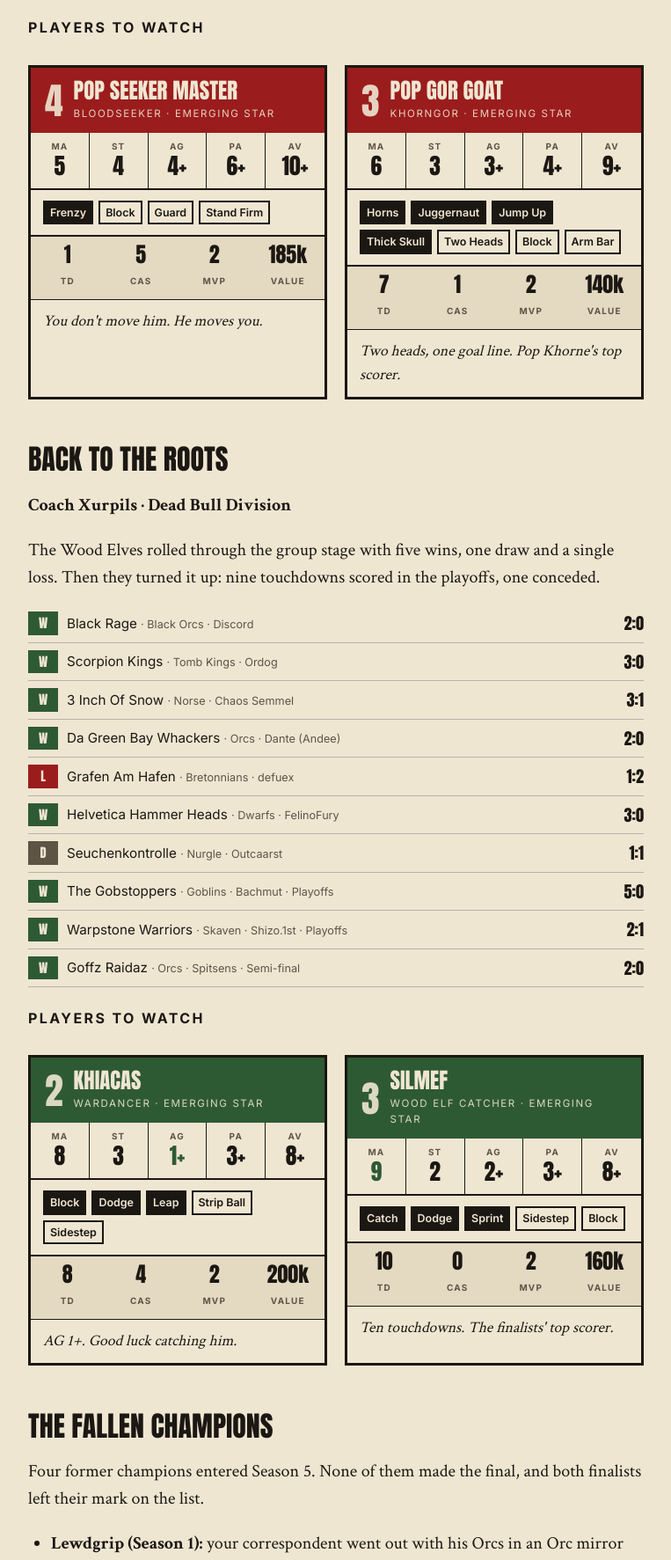
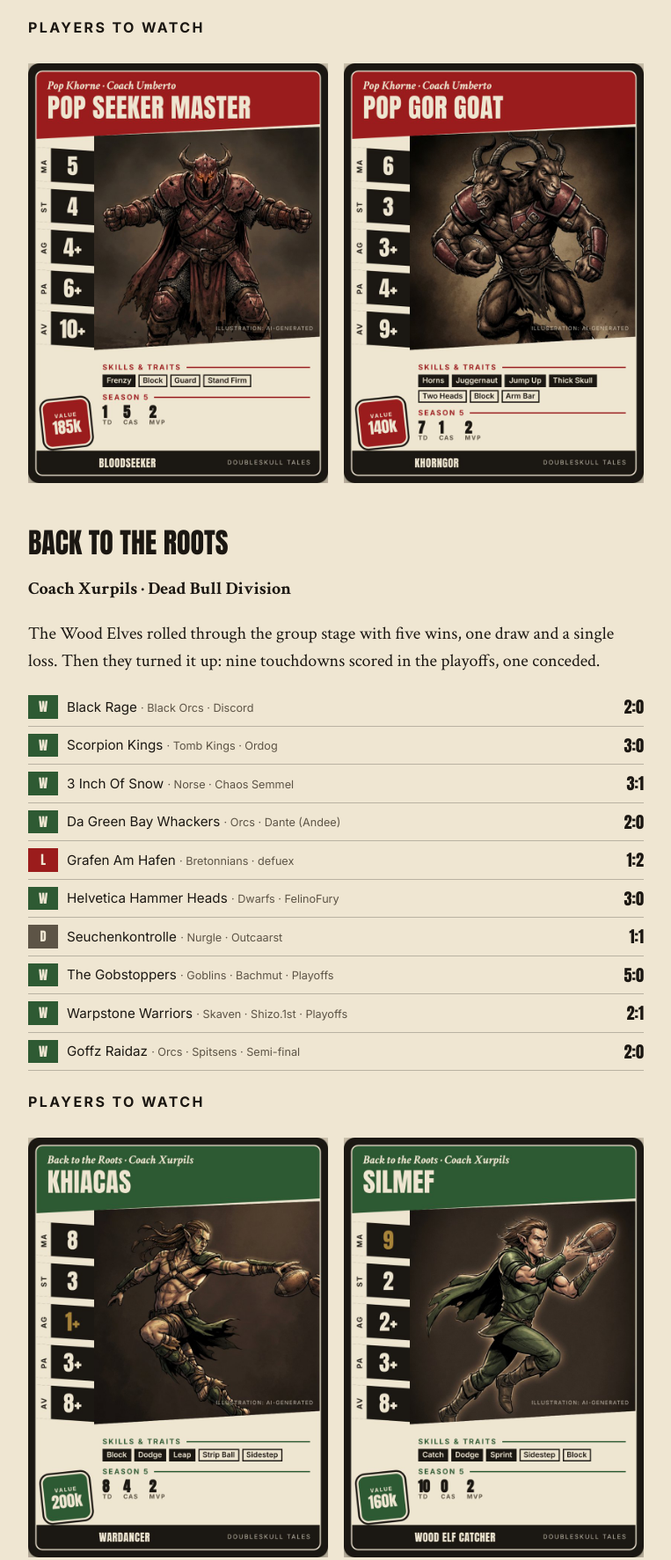
Before and after one commit to DoubleskullTales/doubleskull-tales, an Astro site: page /tales/season-5-final-preview in a window 1280 px wide. Shown: the part 2672-4445 px from the top of the page at 88% size, without its empty margins (258-1021 px from the left). Built offline with nearby package versions, Linux system fonts and the light colour scheme; Astro itself is replaced by a stand-in of ours.

Commit message:
Add files via upload

```diff
--- a/src/content/tales/season-5-final-preview.md
+++ b/src/content/tales/season-5-final-preview.md
@@ -49,21 +49,9 @@ It wasn't free. Somewhere along the way, a Treeman put the team's Bloodspawn int
 
 ### Players to watch
 
-<div class="pcards">
-<div class="pcard red">
-<div class="ph"><div class="no">4</div><div><div class="nm">Pop Seeker Master</div><div class="pos">Bloodseeker · Emerging Star</div></div></div>
-<div class="stats"><div><b>MA</b><span>5</span></div><div><b>ST</b><span>4</span></div><div><b>AG</b><span>4+</span></div><div><b>PA</b><span>6+</span></div><div><b>AV</b><span>10+</span></div></div>
-<div class="skills"><i>Frenzy</i><i class="new">Block</i><i class="new">Guard</i><i class="new">Stand Firm</i></div>
-<div class="season"><div><span>1</span><b>TD</b></div><div><span>5</span><b>CAS</b></div><div><span>2</span><b>MVP</b></div><div><span>185k</span><b>VALUE</b></div></div>
-<div class="quip">You don't move him. He moves you.</div>
-</div>
-<div class="pcard red">
-<div class="ph"><div class="no">3</div><div><div class="nm">Pop Gor Goat</div><div class="pos">Khorngor · Emerging Star</div></div></div>
-<div class="stats"><div><b>MA</b><span>6</span></div><div><b>ST</b><span>3</span></div><div><b>AG</b><span>3+</span></div><div><b>PA</b><span>4+</span></div><div><b>AV</b><span>9+</span></div></div>
-<div class="skills"><i>Horns</i><i>Juggernaut</i><i>Jump Up</i><i>Thick Skull</i><i class="new">Two Heads</i><i class="new">Block</i><i class="new">Arm Bar</i></div>
-<div class="season"><div><span>7</span><b>TD</b></div><div><span>1</span><b>CAS</b></div><div><span>2</span><b>MVP</b></div><div><span>140k</span><b>VALUE</b></div></div>
-<div class="quip">Two heads, one goal line. Pop Khorne's top scorer.</div>
-</div>
+<div class="starcards">
+<img src="/images/card-seeker.jpg" alt="Player card Pop Seeker Master, Bloodseeker: MA 5, ST 4, AG 4+, PA 6+, AV 10+. Frenzy, Block, Guard, Stand Firm. Season 5: 1 TD, 5 CAS, 2 MVP." />
+<img src="/images/card-gorgoat.jpg" alt="Player card Pop Gor Goat, Khorngor: MA 6, ST 3, AG 3+, PA 4+, AV 9+. Horns, Juggernaut, Jump Up, Thick Skull, Two Heads, Block, Arm Bar. Season 5: 7 TD, 1 CAS, 2 MVP." />
 </div>
 
 ## Back to the Roots
@@ -87,21 +75,9 @@ The Wood Elves rolled through the group stage with five wins, one draw and a sin
 
 ### Players to watch
 
-<div class="pcards">
-<div class="pcard green">
-<div class="ph"><div class="no">2</div><div><div class="nm">Khiacas</div><div class="pos">Wardancer · Emerging Star</div></div></div>
-<div class="stats"><div><b>MA</b><span>8</span></div><div><b>ST</b><span>3</span></div><div class="up"><b>AG</b><span>1+</span></div><div><b>PA</b><span>3+</span></div><div><b>AV</b><span>8+</span></div></div>
-<div class="skills"><i>Block</i><i>Dodge</i><i>Leap</i><i class="new">Strip Ball</i><i class="new">Sidestep</i></div>
-<div class="season"><div><span>8</span><b>TD</b></div><div><span>4</span><b>CAS</b></div><div><span>2</span><b>MVP</b></div><div><span>200k</span><b>VALUE</b></div></div>
-<div class="quip">AG 1+. Good luck catching him.</div>
-</div>
-<div class="pcard green">
-<div class="ph"><div class="no">3</div><div><div class="nm">Silmef</div><div class="pos">Wood Elf Catcher · Emerging Star</div></div></div>
-<div class="stats"><div class="up"><b>MA</b><span>9</span></div><div><b>ST</b><span>2</span></div><div><b>AG</b><span>2+</span></div><div><b>PA</b><span>3+</span></div><div><b>AV</b><span>8+</span></div></div>
-<div class="skills"><i>Catch</i><i>Dodge</i><i>Sprint</i><i class="new">Sidestep</i><i class="new">Block</i></div>
-<div class="season"><div><span>10</span><b>TD</b></div><div><span>0</span><b>CAS</b></div><div><span>2</span><b>MVP</b></div><div><span>160k</span><b>VALUE</b></div></div>
-<div class="quip">Ten touchdowns. The finalists' top scorer.</div>
-</div>
+<div class="starcards">
+<img src="/images/card-khiacas.jpg" alt="Player card Khiacas, Wardancer: MA 8, ST 3, AG 1+, PA 3+, AV 8+. Block, Dodge, Leap, Strip Ball, Sidestep. Season 5: 8 TD, 4 CAS, 2 MVP." />
+<img src="/images/card-silmef.jpg" alt="Player card Silmef, Wood Elf Catcher: MA 9, ST 2, AG 2+, PA 3+, AV 8+. Catch, Dodge, Sprint, Sidestep, Block. Season 5: 10 TD, 0 CAS, 2 MVP." />
 </div>
 
 ## The fallen champions
--- a/src/styles/global.css
+++ b/src/styles/global.css
@@ -207,3 +207,8 @@ footer .fine { color: var(--muted); font-size: .75rem; margin-top: 8px; max-widt
 .hero-fig .hero-img { margin: 0; }
 .hero-fig figcaption { font-family: 'Inter', sans-serif; font-size: .78rem; color: var(--muted); margin-top: 8px; }
 .lead .pic img { object-position: 60% center; }
+
+/* star player cards (images) */
+.starcards { display: grid; grid-template-columns: 1fr 1fr; gap: 18px; margin: 1.4em 0; }
+.prose .starcards img { border: none; margin: 0; width: 100%; }
+@media (max-width: 560px) { .starcards { grid-template-columns: 1fr; max-width: 400px; margin-left: auto; margin-right: auto; } }
```
Also changed, not shown: public/images/card-gorgoat.jpg (added), public/images/card-khiacas.jpg (added), public/images/card-seeker.jpg (added), public/images/card-silmef.jpg (added).
